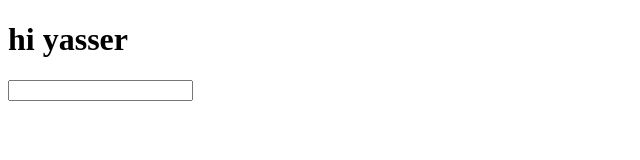
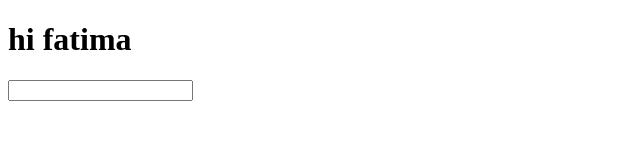
Before and after one commit to bkrayoub/how-to-work-with-branchs, a plain HTML site: page index.html in a window 1280 px wide. Shown: the full height of the page, 0-640 px from the left. Drawn offline with Linux system fonts and the light colour scheme.

Commit message:
Update index.html

```diff
--- a/index.html
+++ b/index.html
@@ -8,7 +8,7 @@
 </head>
 <body>
     <div>
-        <h1>hi yasser</h1>
+        <h1>hi fatima</h1>
         <input type="text">
     </div>
 </body>
```
